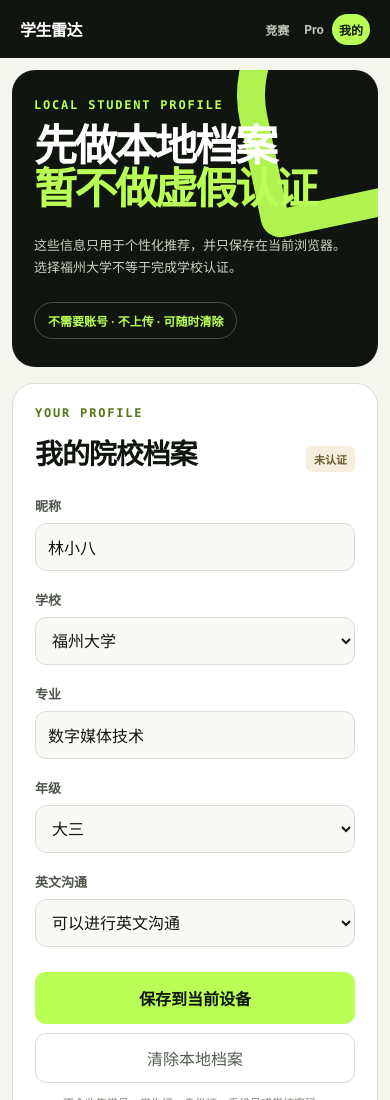
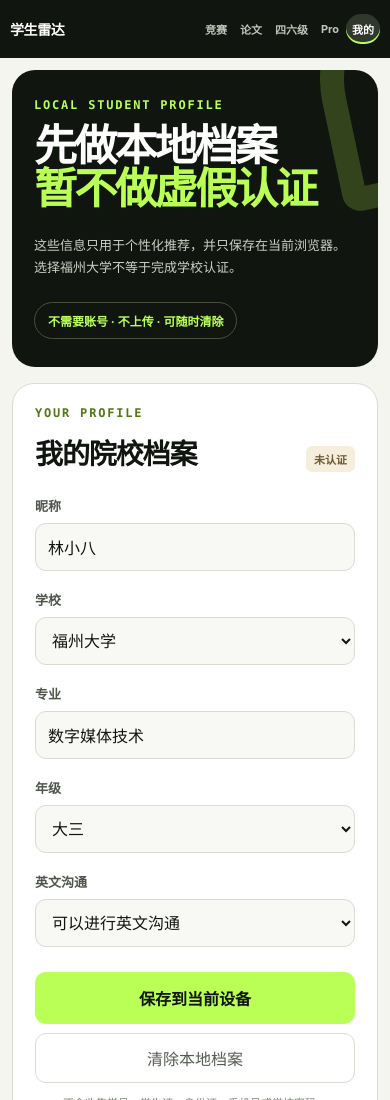
Before and after one commit to nadiriyesteinmeier-cell/fzu-competition-radar, a plain HTML site: page profile.html in a window 390 px wide. Shown: the top 1100 px of the page. Drawn offline with Linux system fonts and the light colour scheme.

Commit message:
Unify navigation and refine hero contrast

```diff
--- a/profile.html
+++ b/profile.html
@@ -14,7 +14,7 @@
 <body>
   <header class="topbar">
     <a class="brand" href="index.html">学生雷达 <span>Beta</span></a>
-    <div class="top-actions"><a class="top-link" href="index.html">竞赛</a><a class="top-link" href="pro.html">Pro</a><a class="top-link is-active" href="profile.html">我的</a></div>
+    <div class="top-actions"><a class="top-link" href="index.html">竞赛</a><a class="top-link" href="papers.html">论文</a><a class="top-link" href="cet.html">四六级</a><a class="top-link" href="pro.html">Pro</a><a class="top-link is-active" href="profile.html">我的</a></div>
   </header>
 
   <main>
--- a/styles.css
+++ b/styles.css
@@ -29,12 +29,13 @@ a { color: inherit; }
 .brand span { display: inline-block; margin-left: 7px; padding: 3px 7px; border-radius: 99px; color: var(--ink); background: var(--lime); font-size: 11px; letter-spacing: .04em; vertical-align: 2px; }
 .top-actions { display: flex; align-items: center; gap: 5px; }
 .top-link { padding: 8px 11px; border-radius: 99px; color: #bfc5ba; text-decoration: none; font-size: 13px; font-weight: 750; }
-.top-link:hover, .top-link.is-active { color: var(--ink); background: var(--lime); }
+.top-link:hover { color: white; background: #2a3027; }
+.top-link.is-active { color: white; background: #30372c; box-shadow: inset 0 -2px 0 var(--lime); }
 .install-button { border: 1px solid #596052; border-radius: 99px; padding: 8px 13px; color: white; background: transparent; cursor: pointer; }
 
 main { max-width: 1120px; margin: auto; padding: 0 20px 70px; }
 .hero { margin: 24px 0 16px; padding: clamp(28px, 6vw, 72px); color: white; background: var(--ink); border-radius: 32px; overflow: hidden; position: relative; }
-.hero::after { content: ""; position: absolute; z-index: 0; width: 340px; height: 340px; right: -130px; top: -130px; border: 46px solid var(--lime); border-radius: 50%; opacity: .95; }
+.hero::after { content: ""; position: absolute; z-index: 0; width: 340px; height: 340px; right: -150px; top: -145px; border: 42px solid var(--lime); border-radius: 50%; opacity: .3; }
 .hero > * { position: relative; z-index: 1; }
 .eyebrow { margin: 0 0 12px; color: var(--lime-dark); font: 800 12px/1.2 ui-monospace, SFMono-Regular, Consolas, monospace; letter-spacing: .15em; }
 .hero .eyebrow { color: var(--lime); }
@@ -176,7 +177,7 @@ footer { display: flex; justify-content: space-between; gap: 15px; max-width: 11
   .topbar { height: 58px; }
   main { padding: 0 12px 52px; }
   .hero { margin-top: 12px; padding: 28px 22px; border-radius: 23px; }
-  .hero::after { width: 190px; height: 190px; right: -105px; top: -98px; border-width: 28px; }
+  .hero::after { width: 180px; height: 180px; right: -145px; top: -105px; border-width: 24px; opacity: .2; }
   .hero h1 { font-size: 43px; }
   .feedback-hero h1 { font-size: 35px; line-height: 1.04; }
   .hero > p:not(.eyebrow) { font-size: 13px; line-height: 1.7; }
@@ -290,8 +291,8 @@ footer { display: flex; justify-content: space-between; gap: 15px; max-width: 11
 .pro-teaser small { margin-bottom: 7px; color: var(--lime); font: 800 10px/1.2 ui-monospace, Consolas, monospace; letter-spacing: .12em; }
 .pro-teaser strong { max-width: 720px; font-size: 20px; line-height: 1.4; }
 .pro-teaser b { flex: 0 0 auto; color: var(--lime); font-size: 12px; }
-.pro-hero::after { border-radius: 12%; transform: rotate(26deg); }
-.profile-hero::after { border-radius: 50% 8%; transform: rotate(-12deg); }
+.pro-hero::after { right: -170px; border-radius: 12%; transform: rotate(26deg); }
+.profile-hero::after { right: -170px; border-radius: 50% 8%; transform: rotate(-12deg); }
 .pro-title-card { display: grid; grid-template-columns: minmax(0, 1fr) 270px; gap: 26px; margin: 16px 0; padding: clamp(22px, 4vw, 36px); background: white; border: 1px solid var(--line); border-radius: var(--radius); }
 .pro-title-card h2 { margin: 17px 0 11px; font-size: clamp(27px, 4vw, 42px); line-height: 1.15; letter-spacing: -.045em; }
 .pro-title-card > div > p { margin: 0; color: var(--muted); line-height: 1.75; }
@@ -359,6 +360,8 @@ footer { display: flex; justify-content: space-between; gap: 15px; max-width: 11
 }
 
 @media (max-width: 440px) {
+  .topbar { padding-inline: 10px; }
+  .brand { font-size: 14px; }
   .top-actions { gap: 1px; }
-  .top-actions .top-link { padding-inline: 7px; }
+  .top-actions .top-link { padding: 7px 6px; font-size: 11px; }
 }
--- a/sw.js
+++ b/sw.js
@@ -1,4 +1,4 @@
-const CACHE = "student-radar-v9";
+const CACHE = "student-radar-v10";
 const APP_SHELL = ["./", "./index.html", "./papers.html", "./cet.html", "./pro.html", "./profile.html", "./feedback.html", "./privacy.html", "./404.html", "./styles.css", "./app.js", "./papers.js", "./cet.js", "./pro.js", "./profile.js", "./feedback.js", "./share.js", "./data/events.js", "./data/recognitions.js", "./data/papers.js", "./sources.html", "./icon.svg", "./share-card.png", "./manifest.webmanifest"];
 
 self.addEventListener("install", (event) => {
```
Also changed, not shown: cet.html (+2 -0 lines), papers.html (+2 -0 lines), pro.html (+2 -0 lines).
